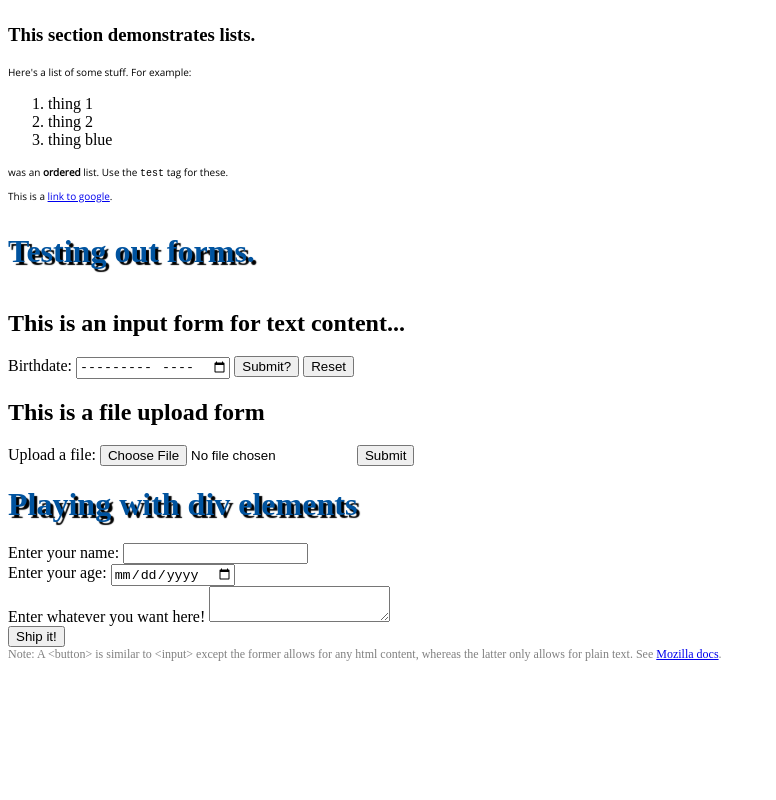
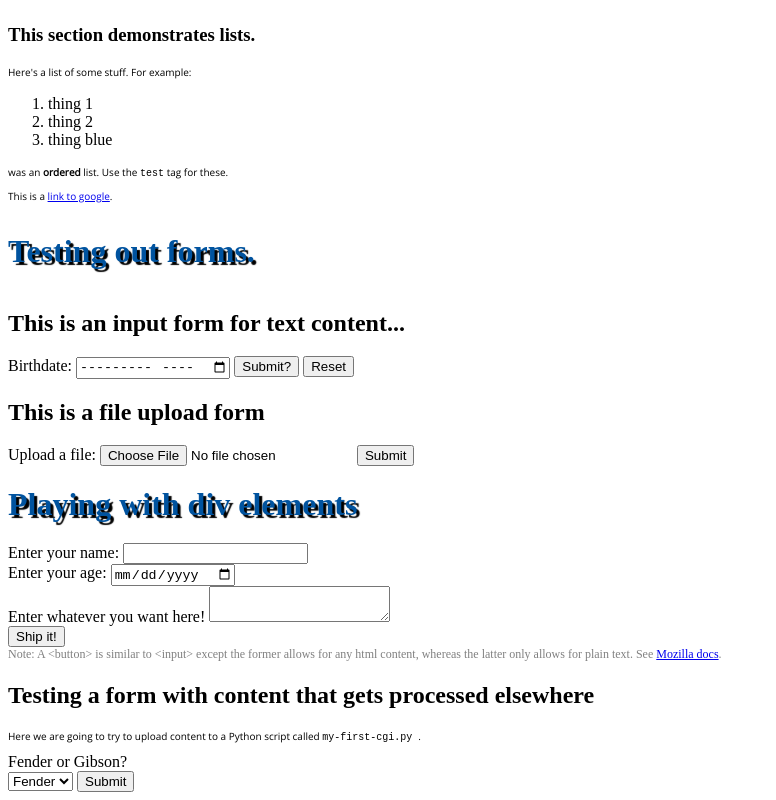
Before and after one commit to lentils/first-docker-website, a plain HTML site: page index.html in a window 1280 px wide. Shown: the part 847-1647 px from the top of the page, without its empty margins (0-776 px from the left). Before the commit the page ends 1517 px from the top, so only its background shows below. Drawn offline with nearby package versions, Linux system fonts and the light colour scheme.

Commit message:
add form selection plumbing

```diff
--- a/index.html
+++ b/index.html
@@ -62,4 +62,18 @@
       Note: A &lt;button&gt; is similar to &lt;input&gt; except the former allows for any html content, whereas the latter only allows for plain text. See <a href="https://developer.mozilla.org/en-US/docs/Web/Guide/HTML/Forms/My_first_HTML_form#And_a_<button>_to_finish">Mozilla docs</a>.
     </div>
   </form>
+  <h2>Testing a form with content that gets processed elsewhere</h2>
+  <p>Here we are going to try to upload content to a Python script called <code>
+      my-first-cgi.py
+    </code>.</p>
+  <form action="my-first-cgi.py">
+    Fender or Gibson?
+    <div>
+    <select name="my-dropdown">
+      <option value="Fender">Fender</option>
+      <option value="Gibson">Gibson</option>
+    </select>
+    <input type="submit" value="Submit">
+    </div>
+  </form>
 </html>
```
Also changed, not shown: 1 other file.
